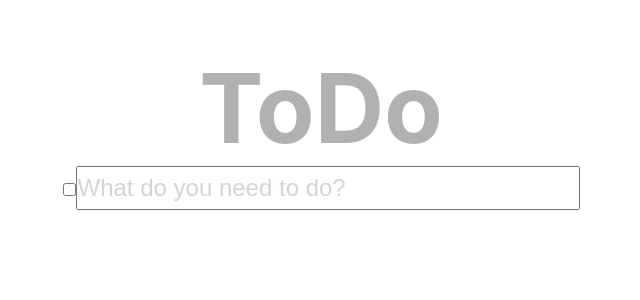
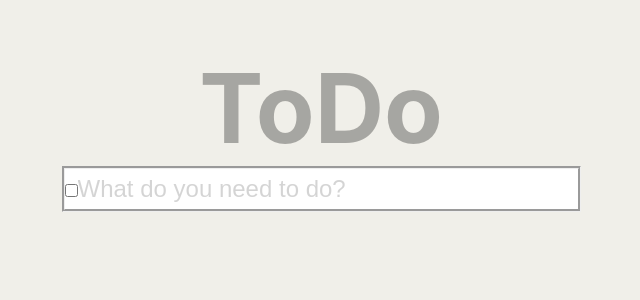
Before and after one commit to wizarion/todoList, a React (Create React App) app: page / in a window 1280 px wide. Shown: the top 300 px of the page, without its empty margins (319-959 px from the left). Built offline with nearby package versions, Linux system fonts and the light colour scheme.

Commit message:
Modificações no css

```diff
--- a/src/App.js
+++ b/src/App.js
@@ -4,7 +4,9 @@ import List from './components/List'
 class App extends Component {
   render() {
     return (
-       <List />
+       <div style={{minHeight: "100vh", backgroundColor: "#f0efe9"}}>
+          <List />
+       </div>
     );
   }
 }
--- a/src/components/itemList.css
+++ b/src/components/itemList.css
@@ -7,7 +7,6 @@
     height: 40px;
     font-size: x-large;
     border-bottom: groove;
-    background-color: bisque;
     display: flex;
     align-items: center;
 }
--- a/src/components/list.css
+++ b/src/components/list.css
@@ -24,4 +24,10 @@
     width: 500px;
     height: 40px;
     font-size: x-large;
+    border: none;
 }
+
+#list {
+   border: groove;
+   background-color: #fff;
+}
```
